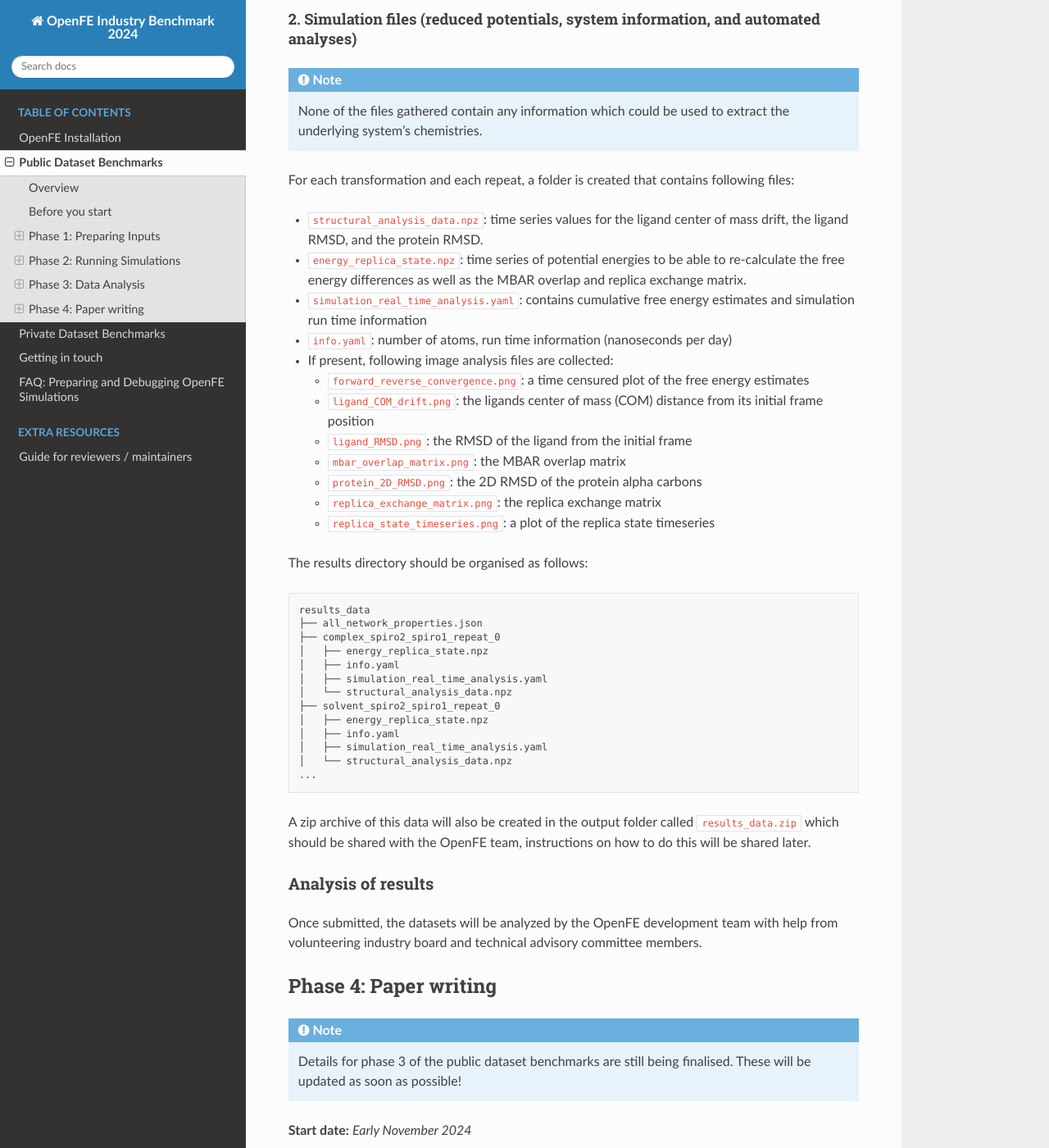
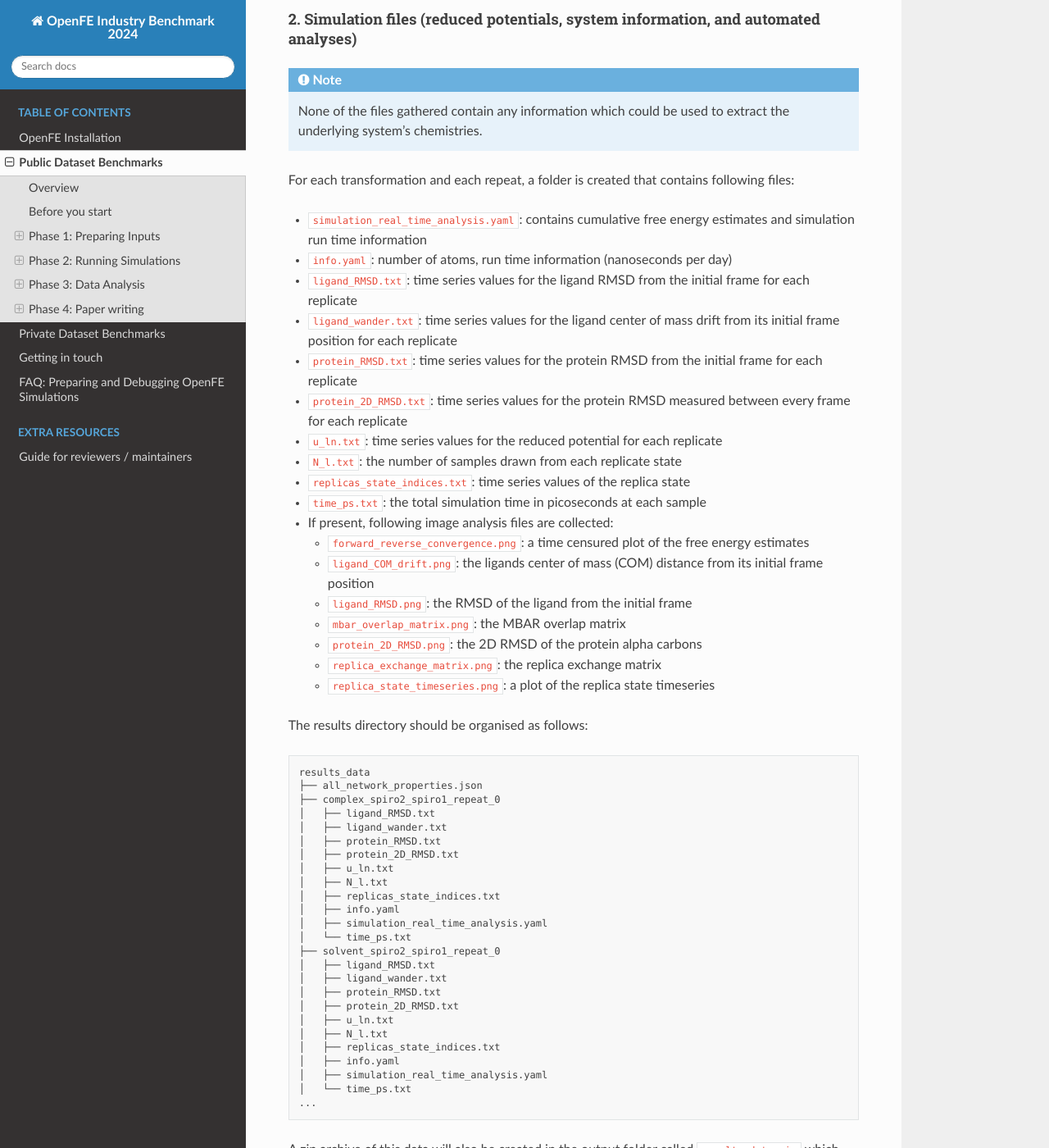
Before and after one commit to OpenFreeEnergy/IndustryBenchmarks2024, a Sphinx documentation site: the page built from docs/source/public/overview.rst, in a window 1280 px wide and 1400 px high, scrolled down 14775 px. Shown: the whole window at 82% size. Built offline with Sphinx 7.4.7 and the Read the Docs theme 3.1.0, drawn with Linux system fonts in a browser that asks for light colours.

Commit message:
update the docs for the text files

```diff
--- a/docs/source/public/overview.rst
+++ b/docs/source/public/overview.rst
@@ -668,10 +668,16 @@
 
 For each transformation and each repeat, a folder is created that contains following files:
 
-* ``structural_analysis_data.npz``: time series values for the ligand center of mass drift, the ligand RMSD, and the protein RMSD.
-* ``energy_replica_state.npz``: time series of potential energies to be able to re-calculate the free energy differences as well as the MBAR overlap and replica exchange matrix.
 * ``simulation_real_time_analysis.yaml``: contains cumulative free energy estimates and simulation run time information
 * ``info.yaml``: number of atoms, run time information (nanoseconds per day)
+* ``ligand_RMSD.txt``: time series values for the ligand RMSD from the initial frame for each replicate
+* ``ligand_wander.txt``: time series values for the ligand center of mass drift from its initial frame position for each replicate
+* ``protein_RMSD.txt``: time series values for the protein RMSD from the initial frame for each replicate
+* ``protein_2D_RMSD.txt``: time series values for the protein RMSD measured between every frame for each replicate
+* ``u_ln.txt``: time series values for the reduced potential for each replicate
+* ``N_l.txt``: the number of samples drawn from each replicate state
+* ``replicas_state_indices.txt``: time series values of the replica state
+* ``time_ps.txt``: the total simulation time in picoseconds at each sample
 * If present, following image analysis files are collected:
 
   * ``forward_reverse_convergence.png``: a time censured plot of the free energy estimates
@@ -689,15 +695,27 @@
     results_data
     ├── all_network_properties.json
     ├── complex_spiro2_spiro1_repeat_0
-    │   ├── energy_replica_state.npz
+    │   ├── ligand_RMSD.txt
+    │   ├── ligand_wander.txt
+    │   ├── protein_RMSD.txt
+    │   ├── protein_2D_RMSD.txt
+    │   ├── u_ln.txt
+    │   ├── N_l.txt
+    │   ├── replicas_state_indices.txt
     │   ├── info.yaml
     │   ├── simulation_real_time_analysis.yaml
-    │   └── structural_analysis_data.npz
+    │   └── time_ps.txt
     ├── solvent_spiro2_spiro1_repeat_0
-    │   ├── energy_replica_state.npz
+    │   ├── ligand_RMSD.txt
+    │   ├── ligand_wander.txt
+    │   ├── protein_RMSD.txt
+    │   ├── protein_2D_RMSD.txt
+    │   ├── u_ln.txt
+    │   ├── N_l.txt
+    │   ├── replicas_state_indices.txt
     │   ├── info.yaml
     │   ├── simulation_real_time_analysis.yaml
-    │   └── structural_analysis_data.npz
+    │   └── time_ps.txt
     ...
 
 A zip archive of this data will also be created in the output folder called ``results_data.zip`` which should be shared
```
